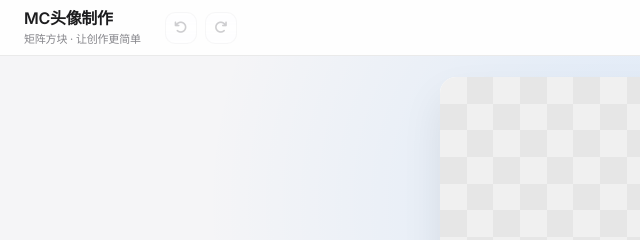
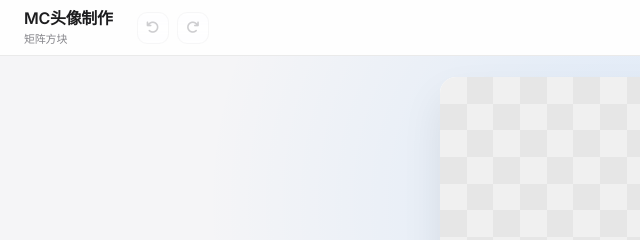
Before and after one commit to mc-str/fish, a plain HTML site: page index.html in a window 1280 px wide. Shown: the top 240 px of the page, 0-640 px from the left. Drawn offline with Linux system fonts and the light colour scheme.

Commit message:
Add files via upload

```diff
--- a/index.html
+++ b/index.html
@@ -162,7 +162,7 @@ body.dark{--bg:#0a0a0c;--panel:rgba(28,28,30,0.85);--card:rgba(28,28,30,0.95);--
   <div class="topbar-left">
     <div class="title-group">
       <div class="main-title">MC头像制作</div>
-      <div class="sub-title">矩阵方块 · 让创作更简单</div>
+      <div class="sub-title">矩阵方块</div>
     </div>
     <div class="undo-redo-bar">
       <button class="btn-icon" id="undoBtn"><i class="fas fa-undo"></i></button>
```
